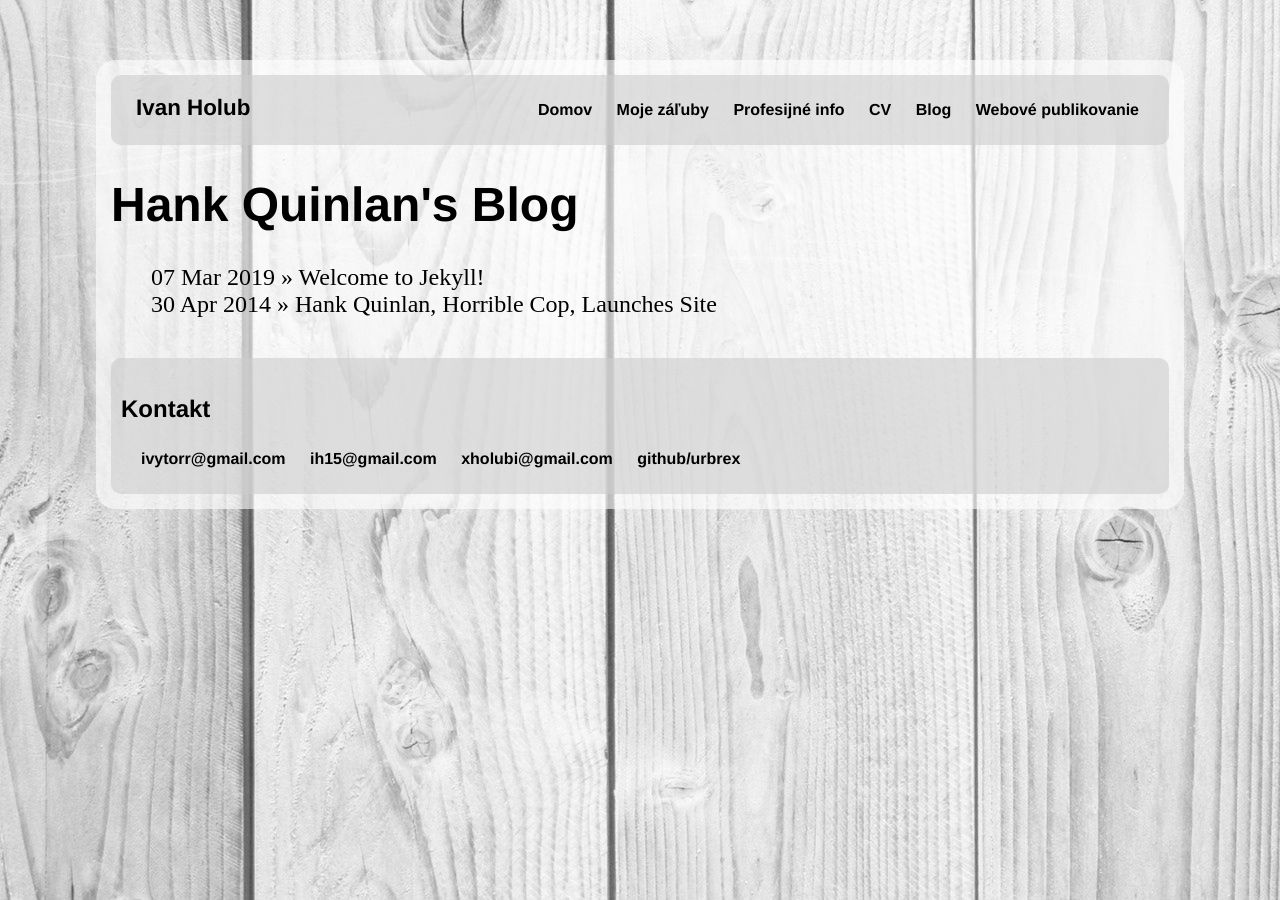
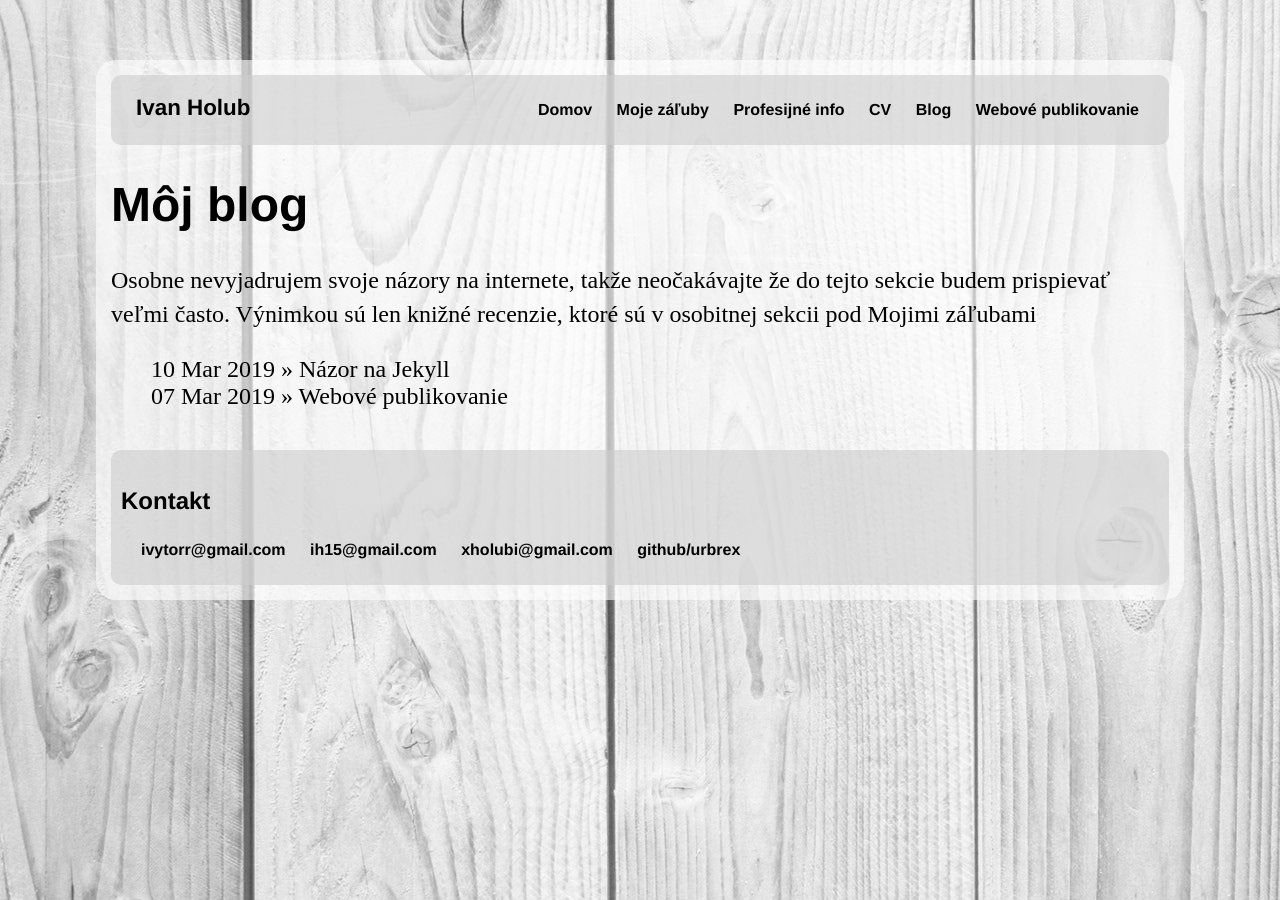
Before and after one commit to urbrex/urbrex.github.io, a Jekyll site: the page built from blog/index.html, in a window 1280 px wide. Built offline with Jekyll 4.4.1, drawn with Linux system fonts in a browser that asks for light colours.

Commit message:
blog posts edit, new pages created, CV finalized

```diff
--- a/_includes/header.html
+++ b/_includes/header.html
@@ -2,7 +2,7 @@
 	<a class="meno" href="/">Ivan Holub</a>
 	<ul>
 		<li><a href="/">Domov</a></li>
-	  	<li><a href="/about">Moje záľuby</a></li>
+	  	<li><a href="/hobby">Moje záľuby</a></li>
 	  	<li><a href="/it">Profesijné info</a></li>
    		<li><a href="/cv">CV</a></li>
    		<li><a href="/blog">Blog</a></li>
--- a/blog/index.html
+++ b/blog/index.html
@@ -1,8 +1,9 @@
 ---
 layout: default
-title: Hank Quinlan's Blog
+title: Môj blog
 ---
 	<h1>{{ page.title }}</h1>
+	<p>Osobne nevyjadrujem svoje názory na internete, takže neočakávajte že do tejto sekcie budem prispievať veľmi často. Výnimkou sú len knižné <a href="{{ site.url }}/bookReviews"> recenzie</a>, ktoré sú v osobitnej<a href="{{ site.url }}/bookReviews"> sekcii</a> pod <a href="{{ site.url }}/hobby"> Mojimi záľubami</a></p>
 	<ul class="posts">
 
 	  {% for post in site.posts %}
--- a/css/main.css
+++ b/css/main.css
@@ -24,11 +24,28 @@ nav ul, footer ul {
     list-style: none;
     font-weight: bold;
 }
+.nav{
+    font-family:'Helvetica', 'Arial', 'Sans-Serif';
+    padding: 30px;
+    list-style: none;
+    font-weight: bold;
+    font-size: 1.5em;
+}
+.nav li{
+    display: inline;
+    width: auto;
+    margin-right: 20px;
+    text-decoration: underline;
+}
 nav ul {
     float: right;
 }
 .uvod p a{
     text-decoration: underline;
+}
+.left ul li{
+    font-size: 1.3em;
+    font-family:'Sans-Serif';
 }
 .meno{
     position: relative;
--- a/index.html
+++ b/index.html
@@ -2,6 +2,7 @@
 layout: default
 title: Ivan Holub
 ---
+<h1>Niečo o mne</h1>
 <div class="uvod">
 	<p>Volám sa Ivan Holub a na väčšine stránok ma dokážete nájsť pod menom urbrex. Som študentom 3 ročníka študijného programu Informatika na Fakulte Informatiky a Informačných Technológií Slovenskej Technickej Univerzity v Bratislave. </p>
 	<p>Táto stránka vznikla primárne ako školský projekt na predmet webové publikovanie a obsahuje rôzne údaje o mne, ktoré sa dajú rozdeliť do troch kategórií - profesijné informácie, kontakt na mňa a moje záľuby.</p>
--- /dev/null
+++ b/it/index.html
@@ -0,0 +1,4 @@
+---
+layout: default
+title: Profesijné informácie
+---
```
Also changed, not shown: CV/index.html (+23 -3 lines), _posts/2014-04-30-hank-quinlan-site-launched.md (deleted, +0 -7 lines), _posts/2017-03-07-wpub.md (added, +9 -0 lines), _posts/2019-03-07-welcome-to-jekyll.markdown (deleted, +0 -25 lines), _posts/2019-03-10-nazor-jekyll.markdown (added, +8 -0 lines), hobby/index.html (added, +8 -0 lines).
